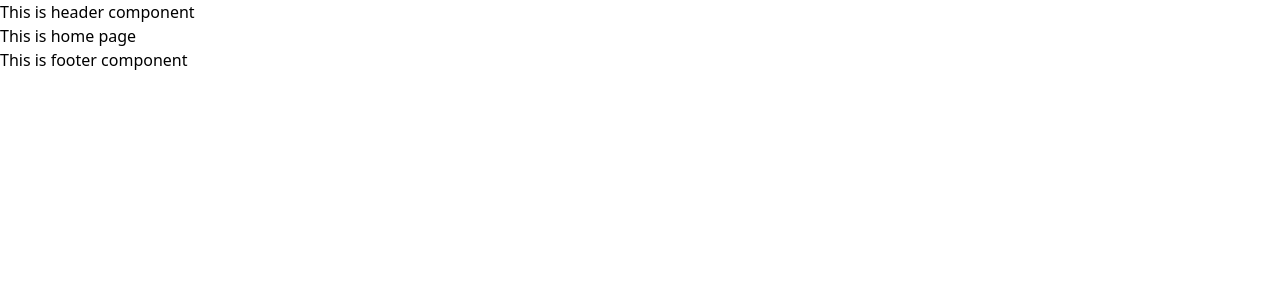
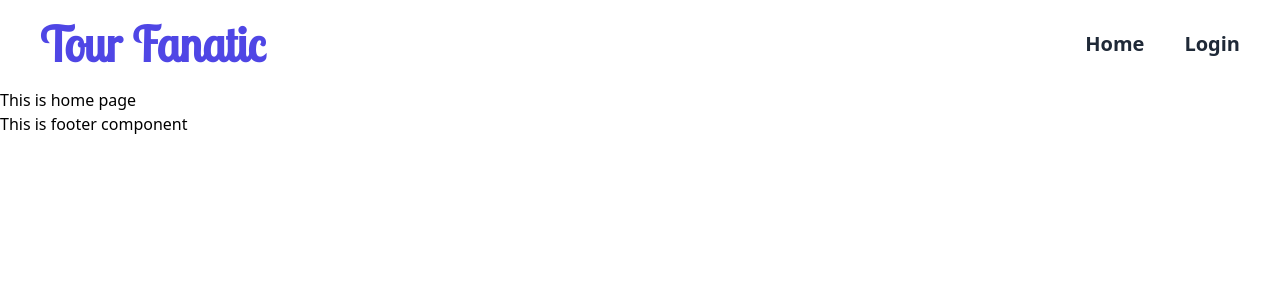
Before and after one commit to moeen-mahmud/tour-fanatic-client-side, a React (Create React App) app: page / in a window 1280 px wide. Shown: the top 300 px of the page. Built offline with nearby package versions, Linux system fonts and the light colour scheme; no server answers.

Commit message:
added header

```diff
--- a/src/App.css
+++ b/src/App.css
@@ -1,38 +1,5 @@
-.App {
-  text-align: center;
+@import url("https://fonts.googleapis.com/css2?family=Lobster+Two&display=swap");
+
+.brand-title {
+  font-family: "Lobster Two", cursive;
 }
-
-.App-logo {
-  height: 40vmin;
-  pointer-events: none;
-}
-
-@media (prefers-reduced-motion: no-preference) {
-  .App-logo {
-    animation: App-logo-spin infinite 20s linear;
-  }
-}
-
-.App-header {
-  background-color: #282c34;
-  min-height: 100vh;
-  display: flex;
-  flex-direction: column;
-  align-items: center;
-  justify-content: center;
-  font-size: calc(10px + 2vmin);
-  color: white;
-}
-
-.App-link {
-  color: #61dafb;
-}
-
-@keyframes App-logo-spin {
-  from {
-    transform: rotate(0deg);
-  }
-  to {
-    transform: rotate(360deg);
-  }
-}
--- a/src/components/Header/Header.js
+++ b/src/components/Header/Header.js
@@ -1,9 +1,37 @@
 import React from "react";
+import { NavLink } from "react-router-dom";
+import "../../../src/App.css";
+import useAuth from "../../hooks/useAuth";
+const Header = () => {
+  const { user } = useAuth();
 
-const Header = () => {
   return (
-    <div>
-      <h1>This is header component</h1>
+    <div className="px-10 py-5">
+      <nav className="flex justify-between items-center">
+        <div>
+          <NavLink to="/">
+            <h1 className="brand-title font-bold text-indigo-600 text-5xl">
+              Tour Fanatic
+            </h1>
+          </NavLink>
+        </div>
+        <div className="flex gap-10">
+          <NavLink
+            activeClassName="text-indigo-600"
+            className="text-xl text-gray-800 font-semibold"
+            to="/home"
+          >
+            Home
+          </NavLink>
+          <NavLink
+            activeClassName="text-indigo-600"
+            className="text-xl text-gray-800 font-semibold"
+            to="/login"
+          >
+            Login
+          </NavLink>
+        </div>
+      </nav>
     </div>
   );
 };
```
